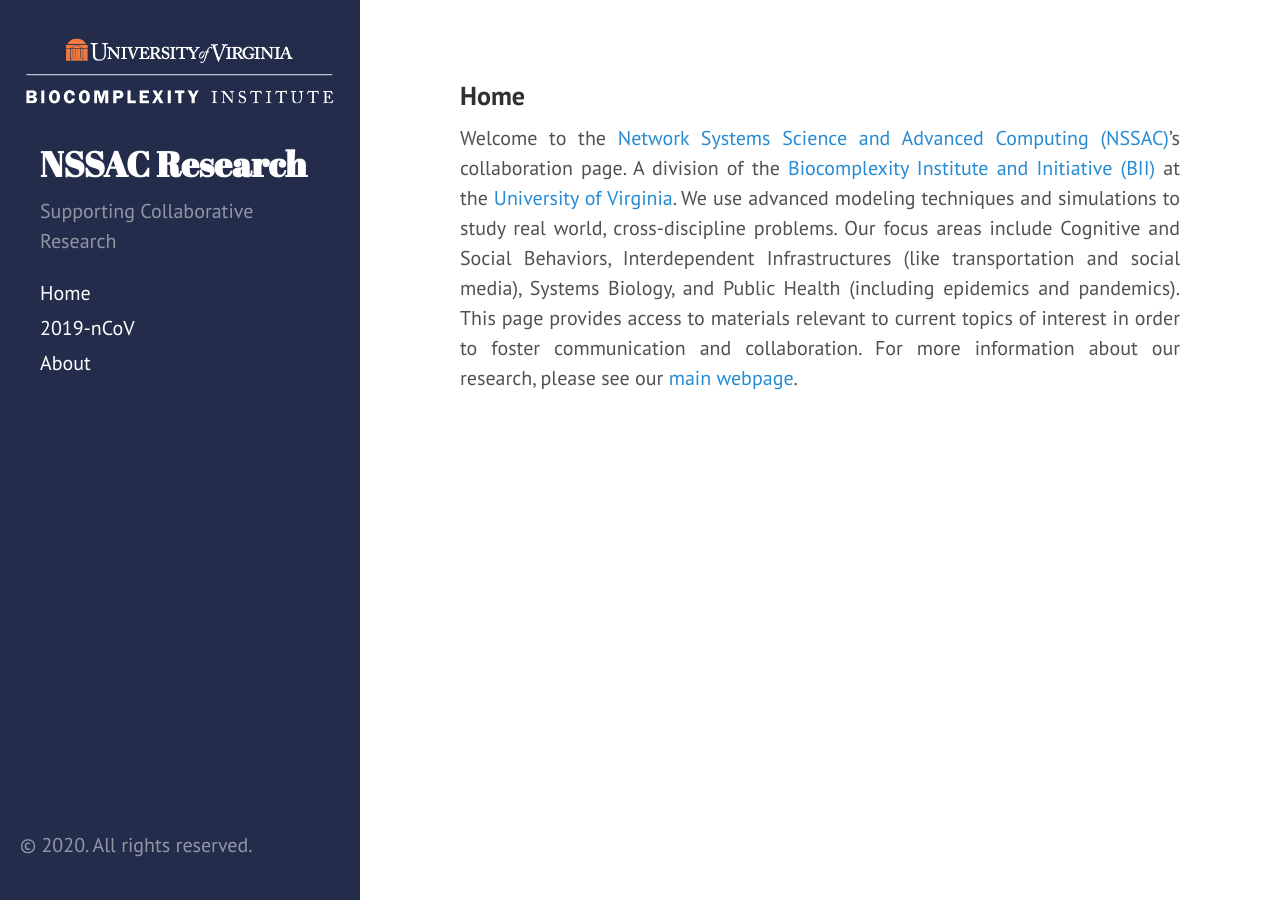
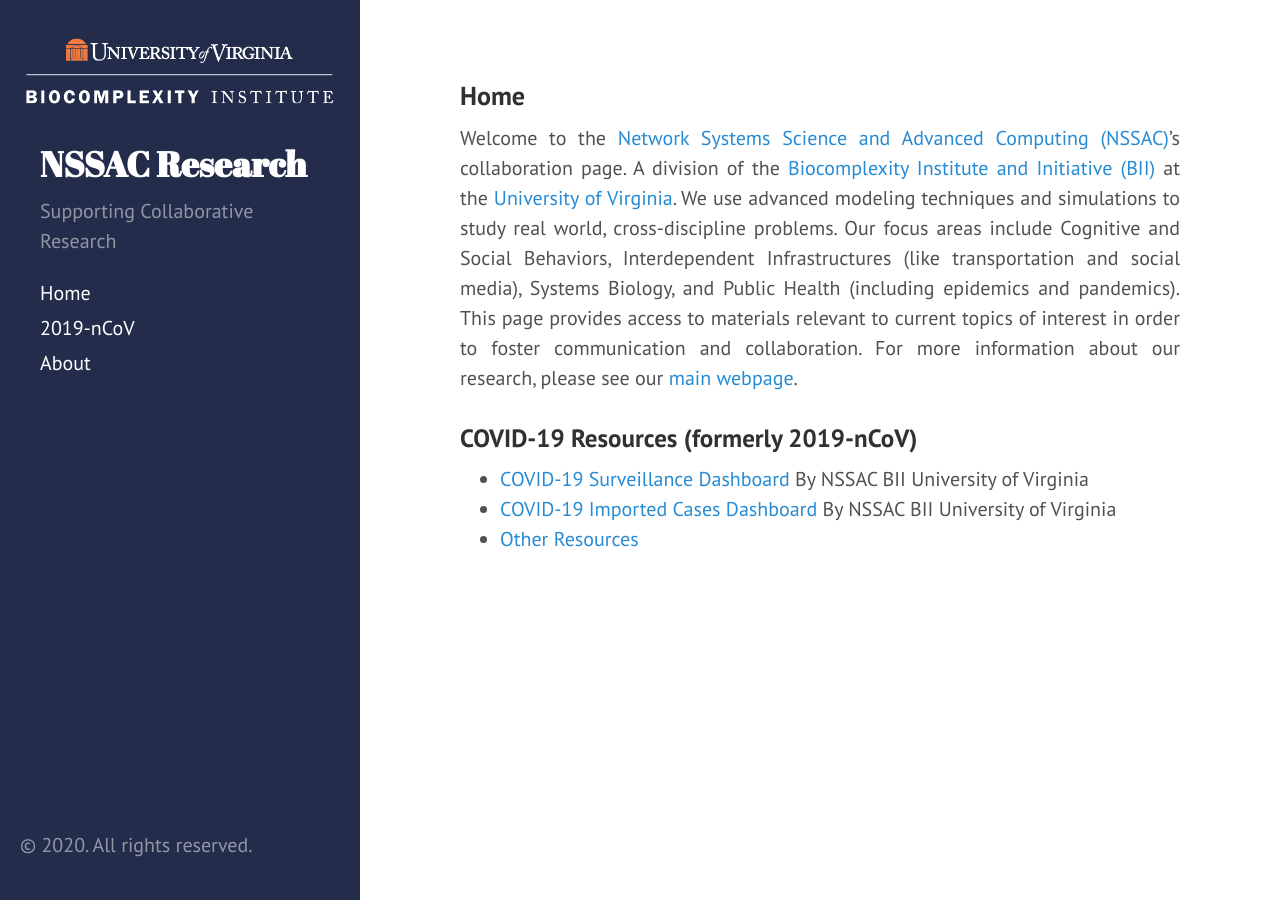
Before and after one commit to mehta-gaurav/mehta-gaurav.github.io, a Jekyll site: the page built from index.md, in a window 1280 px wide. Built offline with Jekyll 4.4.1, drawn with Linux system fonts in a browser that asks for light colours.

Commit message:
Update index.md

```diff
--- a/index.md
+++ b/index.md
@@ -4,3 +4,8 @@
 ---
 
 Welcome to the [Network Systems Science and Advanced Computing (NSSAC)](https://biocomplexity.virginia.edu/nssac)'s collaboration page.  A division of the [Biocomplexity Institute and Initiative (BII)](https://biocomplexity.virginia.edu/) at the [University of Virginia](https://www.virginia.edu/). We use advanced modeling techniques and simulations to study real world, cross-discipline problems.  Our focus areas include Cognitive and Social Behaviors, Interdependent Infrastructures (like transportation and social media), Systems Biology, and Public Health (including epidemics and pandemics).  This page provides access to materials relevant to current topics of interest in order to foster communication and collaboration. For more information about our research, please see our [main webpage](https://biocomplexity.virginia.edu/nssac).
+
+### COVID-19 Resources (formerly 2019-nCoV)
+- [COVID-19 Surveillance Dashboard](./dashboard) By NSSAC BII University of Virginia
+- [COVID-19 Imported Cases Dashboard](./covid-19_imported_cases) By NSSAC BII University of Virginia
+- [Other Resources](./other_resources)
```
